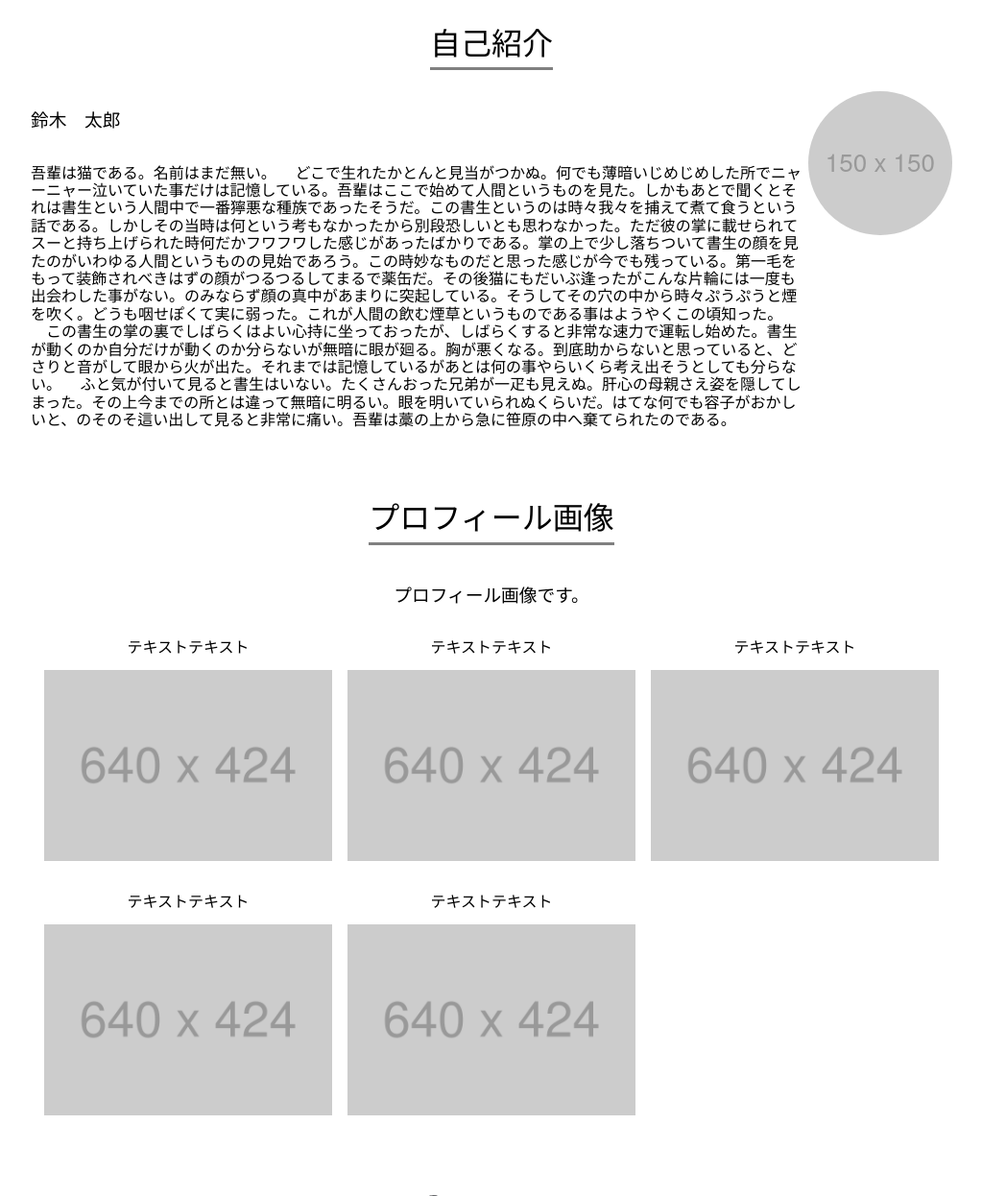
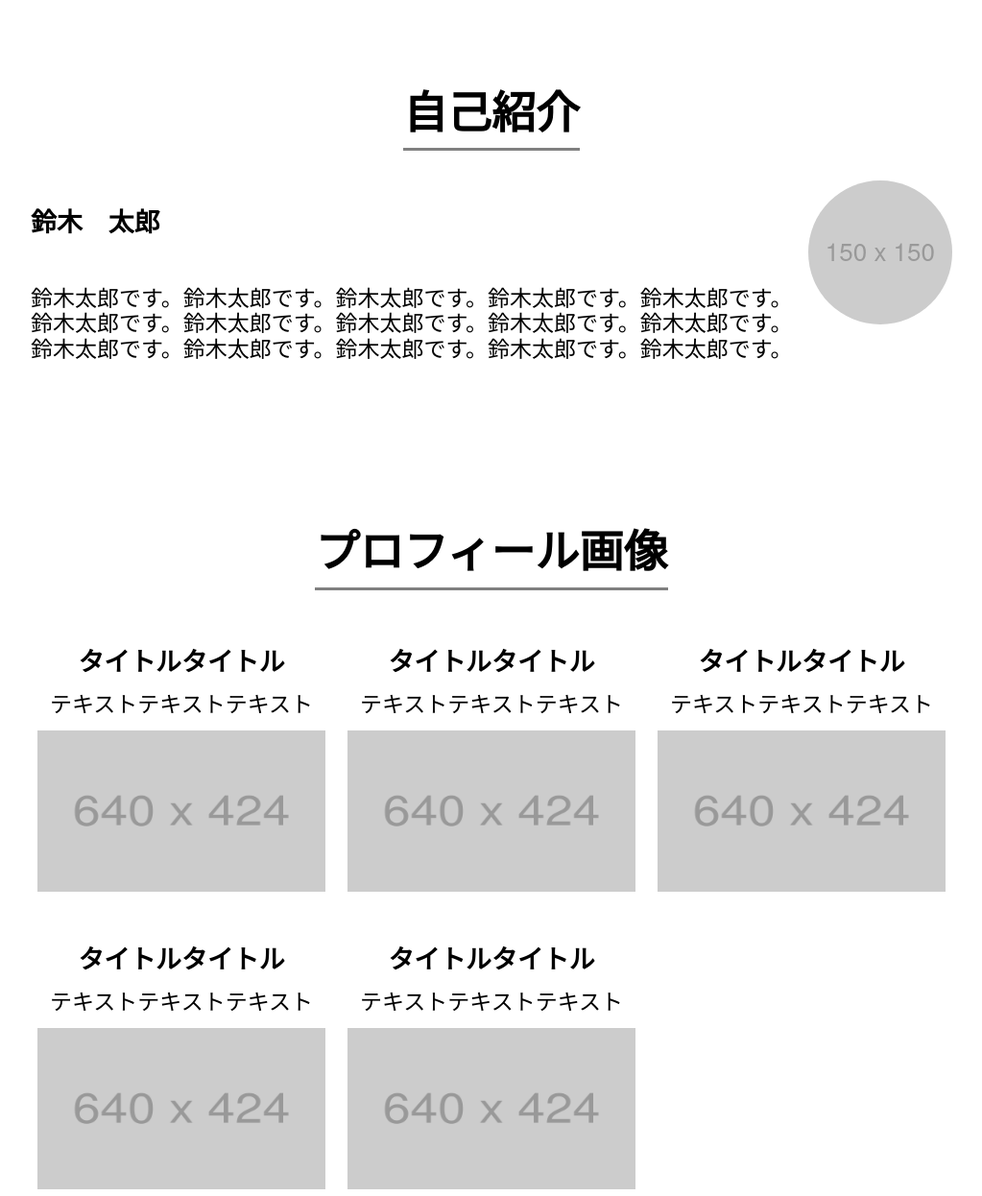
Before and after one commit to sakakibara-yuuki/hc_practice, a plain HTML site: page html_css_output_beginner/index.html in a window 1280 px wide. Shown: the part 720-1966 px from the top of the page at 96% size, without its empty margins (128-1151 px from the left). Drawn offline with Linux system fonts and the light colour scheme.

Commit message:
fix: fix for submission

```diff
--- a/html_css_output_beginner/index.html
+++ b/html_css_output_beginner/index.html
@@ -31,10 +31,7 @@
           <div class="self-produced__text">
             <h3>鈴木　太郎</h3>
             <p>
-              吾輩は猫である。名前はまだ無い。
-              　どこで生れたかとんと見当がつかぬ。何でも薄暗いじめじめした所でニャーニャー泣いていた事だけは記憶している。吾輩はここで始めて人間というものを見た。しかもあとで聞くとそれは書生という人間中で一番獰悪な種族であったそうだ。この書生というのは時々我々を捕えて煮て食うという話である。しかしその当時は何という考もなかったから別段恐しいとも思わなかった。ただ彼の掌に載せられてスーと持ち上げられた時何だかフワフワした感じがあったばかりである。掌の上で少し落ちついて書生の顔を見たのがいわゆる人間というものの見始であろう。この時妙なものだと思った感じが今でも残っている。第一毛をもって装飾されべきはずの顔がつるつるしてまるで薬缶だ。その後猫にもだいぶ逢ったがこんな片輪には一度も出会わした事がない。のみならず顔の真中があまりに突起している。そうしてその穴の中から時々ぷうぷうと煙を吹く。どうも咽せぽくて実に弱った。これが人間の飲む煙草というものである事はようやくこの頃知った。
-              　この書生の掌の裏でしばらくはよい心持に坐っておったが、しばらくすると非常な速力で運転し始めた。書生が動くのか自分だけが動くのか分らないが無暗に眼が廻る。胸が悪くなる。到底助からないと思っていると、どさりと音がして眼から火が出た。それまでは記憶しているがあとは何の事やらいくら考え出そうとしても分らない。
-              　ふと気が付いて見ると書生はいない。たくさんおった兄弟が一疋も見えぬ。肝心の母親さえ姿を隠してしまった。その上今までの所とは違って無暗に明るい。眼を明いていられぬくらいだ。はてな何でも容子がおかしいと、のそのそ這い出して見ると非常に痛い。吾輩は藁の上から急に笹原の中へ棄てられたのである。
+              鈴木太郎です。鈴木太郎です。鈴木太郎です。鈴木太郎です。鈴木太郎です。鈴木太郎です。鈴木太郎です。鈴木太郎です。鈴木太郎です。鈴木太郎です。鈴木太郎です。鈴木太郎です。鈴木太郎です。鈴木太郎です。鈴木太郎です。
             </p>
           </div>
           <img src="images/self-produced.png" alt="自己紹介画像" />
@@ -43,26 +40,30 @@
 
       <section>
         <h1>プロフィール画像</h1>
-        <h3>プロフィール画像です。</h3>
         <div class="profiel">
           <div class="profiel__card">
-            <p>テキストテキスト</p>
+            <h3>タイトルタイトル</h3>
+            <p>テキストテキストテキスト</p>
             <img src="images/profiel.png" alt="プロフィール画像" />
           </div>
           <div class="profiel__card">
-            <p>テキストテキスト</p>
+            <h3>タイトルタイトル</h3>
+            <p>テキストテキストテキスト</p>
             <img src="images/profiel.png" alt="プロフィール画像" />
           </div>
           <div class="profiel__card">
-            <p>テキストテキスト</p>
+            <h3>タイトルタイトル</h3>
+            <p>テキストテキストテキスト</p>
             <img src="images/profiel.png" alt="プロフィール画像" />
           </div>
           <div class="profiel__card">
-            <p>テキストテキスト</p>
+            <h3>タイトルタイトル</h3>
+            <p>テキストテキストテキスト</p>
             <img src="images/profiel.png" alt="プロフィール画像" />
           </div>
           <div class="profiel__card">
-            <p>テキストテキスト</p>
+            <h3>タイトルタイトル</h3>
+            <p>テキストテキストテキスト</p>
             <img src="images/profiel.png" alt="プロフィール画像" />
           </div>
         </div>
--- a/html_css_output_beginner/styles.css
+++ b/html_css_output_beginner/styles.css
@@ -20,7 +20,9 @@
   --s5: calc(var(--s0) * pow(var(--ratio), 5));
   --break-point: 600px;
   --max-width: 960px;
+  --max-height: 600px;
   box-sizing: border-box;
+  font-size: 23px;
 }
 
 * {
@@ -60,6 +62,7 @@ nav {
 .nav__resume {
   background-color: #384152;
   color: #ffffff;
+  font-weight: bold;
 }
 
 .nav__links {
@@ -67,20 +70,20 @@ nav {
 }
 
 .nav__links > * + * {
-  margin-left: var(--s0);
+  margin-left: var(--s1);
 }
 
 .main-visual {
   margin-top: 0;
   padding-left: 0;
   padding-right: 0;
-  height: 600px;
+  height: var(--max-height);
   min-width: 100%;
 }
 
 /* stack in main */
 main > * + * {
-  margin-top: var(--s2);
+  margin-top: var(--s4);
 }
 
 section {
@@ -92,6 +95,7 @@ section {
 section > h1 {
   padding-bottom: 0.5ch;
   border-bottom: 3px solid gray;
+  font-weight: bold;
 }
 
 .self-produced {
@@ -106,19 +110,23 @@ section > h1 {
   flex-direction: column;
 }
 
+.self-produced__text > h3 {
+  font-weight: bold;
+}
+
 @media (max-width: 600px) {
   .self-produced__text {
     max-width: 100%;
   }
   .self-produced__text > h3 {
     text-align: center;
+    font-weight: bold;
   }
 }
 
 .self-produced > img {
   width: 150px;
   height: 150px;
-  aspect-ratio: 1 / 1;
   border-radius: 50%;
 }
 
@@ -131,14 +139,24 @@ section > h1 {
 }
 
 .profiel__card {
-  display: flex;
-  flex-direction: column;
-  align-items: center;
+  text-align: center;
+}
+
+.profiel__card > * {
+  margin-bottom: 0;
+}
+
+.profiel__card > * + * {
+  margin-top: var(--s-1);
+}
+
+.profiel__card > h3 {
+  font-weight: bold;
 }
 
 .profiel__card > img {
   width: 100%;
-  height: 100%;
+  aspect-ratio: 16 / 9;
 }
 
 footer {
```
